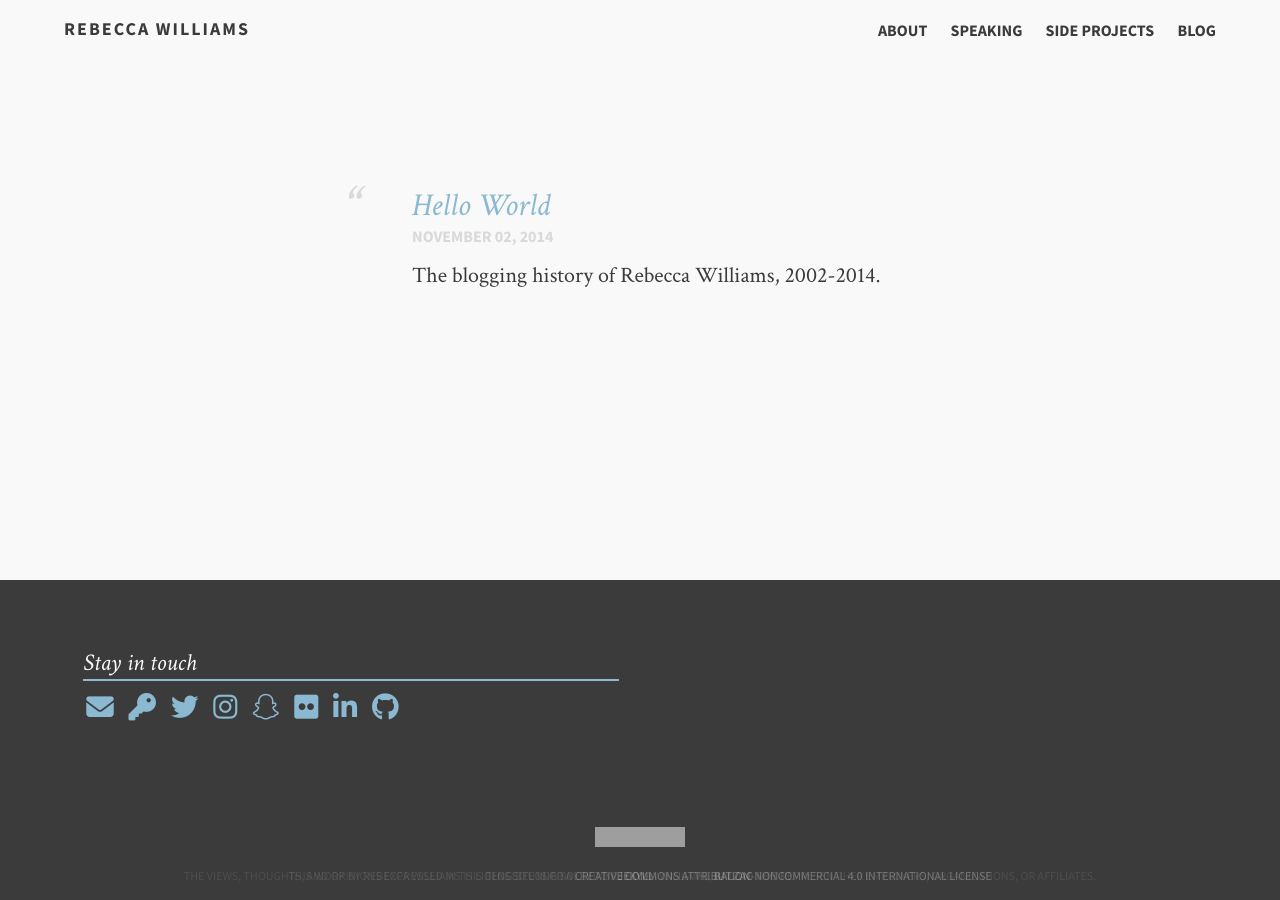
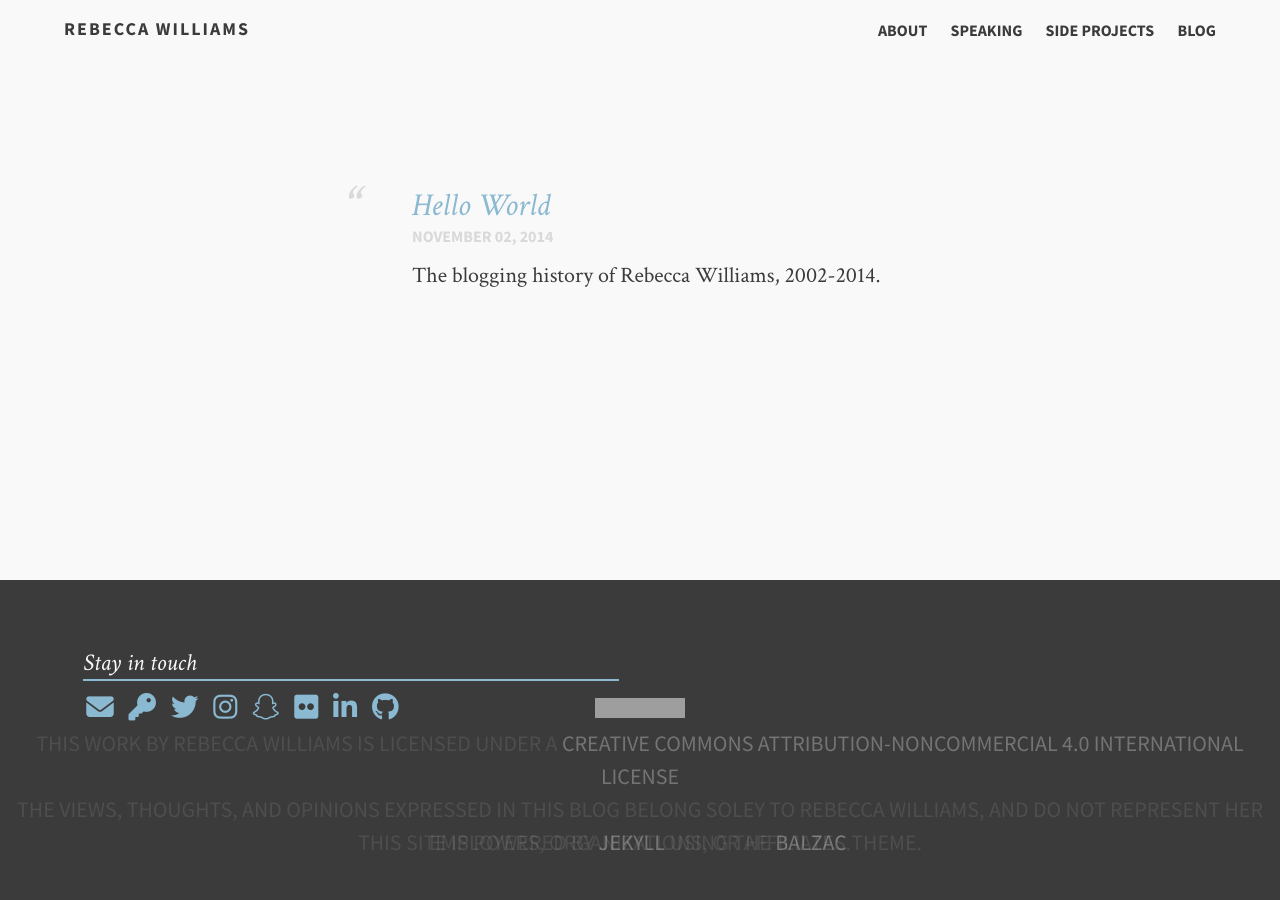
Before and after one commit to rebeccawilliams/rebeccawilliams.us, a Jekyll site: the page built from index.md, in a window 1280 px wide. Built offline with Jekyll 4.4.1, drawn with Linux system fonts in a browser that asks for light colours; nearby versions of some CDN libraries; grey boxes are pictures that could not be loaded.

Commit message:
Update footer.html

```diff
--- a/_includes/footer.html
+++ b/_includes/footer.html
@@ -15,11 +15,11 @@
 		<a href="https://github.com/rebeccawilliams"><i class="fa fa-github fa-lg"></i></li>
       </ol>
     </aside>
-    <center>
-        	<p><small>The views, thoughts, and opinions expressed in this blog belong soley to Rebecca Williams, and do not represent her employers, organizations, or affiliates.</small></p>
-	        <p><small><a rel="license" href="http://creativecommons.org/licenses/by-nc/4.0/"><img alt="Creative Commons License" style="border-width:0" src="https://i.creativecommons.org/l/by-nc/4.0/80x15.png" /></a><br />This work by Rebecca Williams is licensed under a <a rel="license" href="http://creativecommons.org/licenses/by-nc/4.0/">Creative Commons Attribution-NonCommercial 4.0 International License</a></small></p>
-	        <p><small>This site is powered by <a href="https://jekyllrb.com">Jekyll</a> using the <a href="https://jekyll.gtat.me/about">Balzac</a> theme.</small></p>
-    </center>
+    <small>
+        	<p>The views, thoughts, and opinions expressed in this blog belong soley to Rebecca Williams, and do not represent her employers, organizations, or affiliates.</p>
+	        <p><a rel="license" href="http://creativecommons.org/licenses/by-nc/4.0/"><img alt="Creative Commons License" style="border-width:0" src="https://i.creativecommons.org/l/by-nc/4.0/80x15.png" /></a><br />This work by Rebecca Williams is licensed under a <a rel="license" href="http://creativecommons.org/licenses/by-nc/4.0/">Creative Commons Attribution-NonCommercial 4.0 International License</a></p>
+	        <p>This site is powered by <a href="https://jekyllrb.com">Jekyll</a> using the <a href="https://jekyll.gtat.me/about">Balzac</a> theme.</p>
+    </small>
   </footer>
 
   <!-- If they're out, get some from the cellar -->
```
